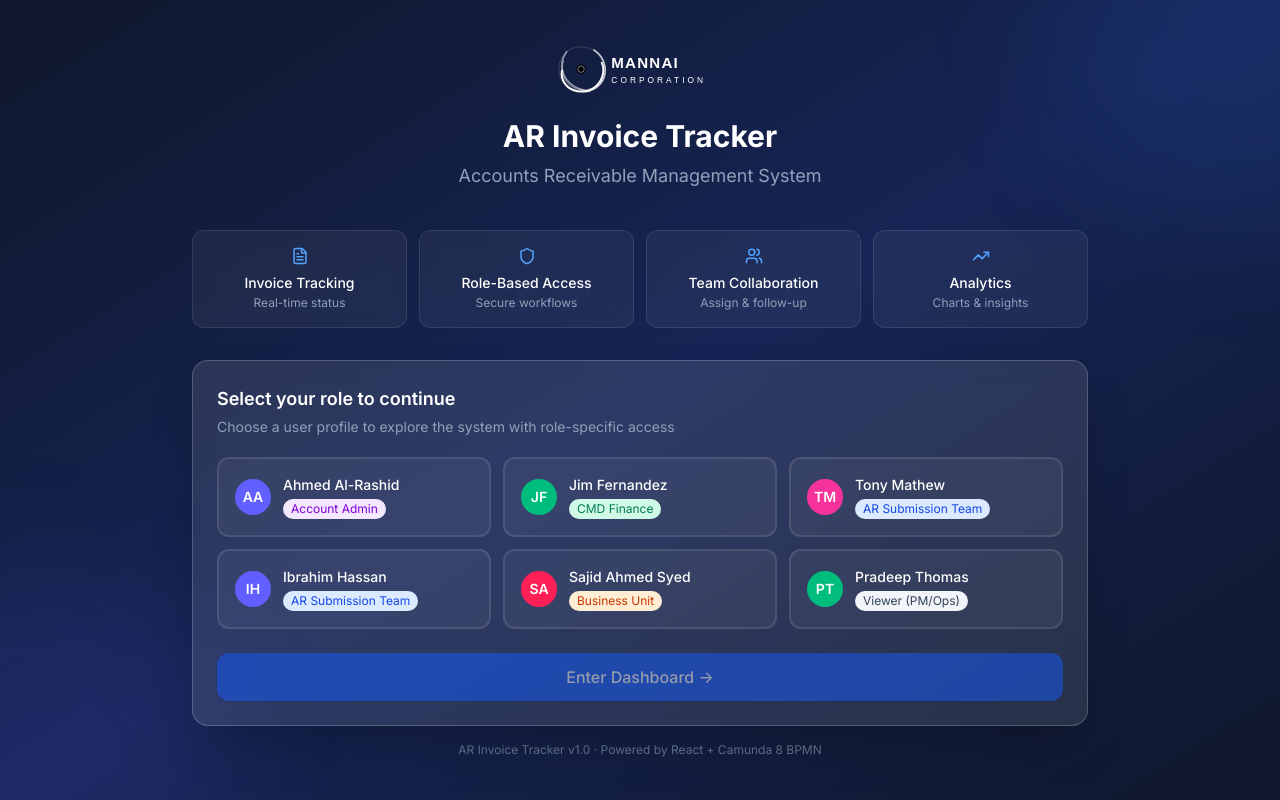
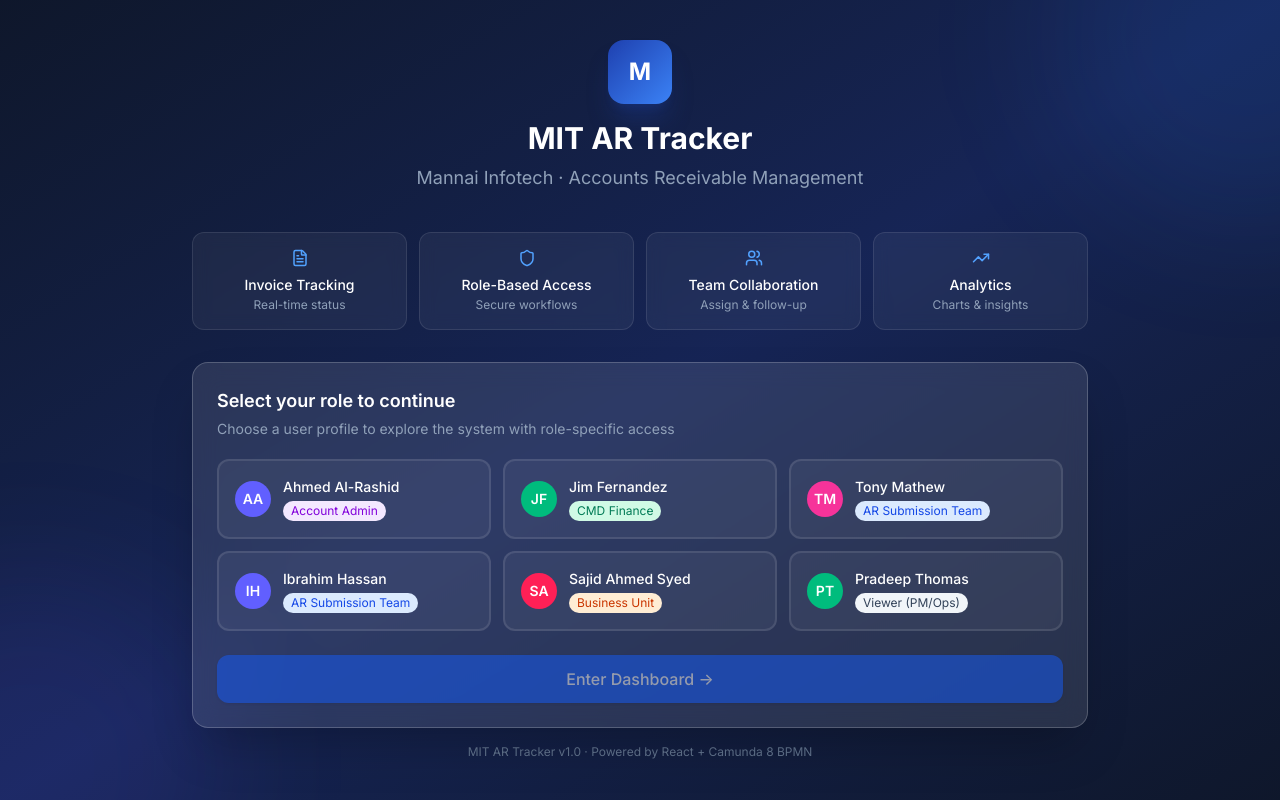
Before and after one commit to asifzashion/ar_invoice, a React (Vite) app: page / in a window 1280 px wide. Built offline with nearby package versions, Linux system fonts and the light colour scheme; no server answers.

Commit message:
revert: restore original text branding (MIT AR Tracker / Mannai Infotech)

```diff
--- a/src/components/layout/Header.tsx
+++ b/src/components/layout/Header.tsx
@@ -39,16 +39,11 @@
         </button>
         <div>
           <h1 className="text-lg font-semibold text-slate-900">
-            {viewTitles[activeView] || 'AR Invoice Tracker'}
+            {viewTitles[activeView] || 'MIT AR Tracker'}
           </h1>
-          <div className="hidden sm:block mt-0.5">
-            <img
-              src="/mannai-logo.svg"
-              alt="Mannai Corporation"
-              className="h-4 w-auto"
-              style={{ filter: 'brightness(0) saturate(100%) invert(40%) sepia(0%) saturate(0%) hue-rotate(0deg)' }}
-            />
-          </div>
+          <p className="text-xs text-slate-500 hidden sm:block">
+            Mannai Infotech · Accounts Receivable
+          </p>
         </div>
       </div>
 
--- a/src/components/layout/Sidebar.tsx
+++ b/src/components/layout/Sidebar.tsx
@@ -103,19 +103,14 @@
         )}
       >
         {/* Logo */}
-        <div className="flex items-center px-4 py-4 border-b border-slate-700/50 min-h-[64px]">
-          {sidebarOpen ? (
-            <div className="animate-fade-in w-full">
-              <img
-                src="/mannai-logo.svg"
-                alt="Mannai Corporation"
-                className="h-9 w-auto object-contain"
-              />
-              <p className="text-xs text-slate-400 mt-1 tracking-wide">AR Invoice Tracker</p>
-            </div>
-          ) : (
-            <div className="w-8 h-8 rounded-lg gradient-primary flex items-center justify-center flex-shrink-0 mx-auto">
-              <span className="text-white font-bold text-sm">M</span>
+        <div className="flex items-center gap-3 px-4 py-5 border-b border-slate-700/50">
+          <div className="w-8 h-8 rounded-lg gradient-primary flex items-center justify-center flex-shrink-0">
+            <span className="text-white font-bold text-sm">M</span>
+          </div>
+          {sidebarOpen && (
+            <div className="animate-fade-in overflow-hidden">
+              <p className="font-bold text-sm leading-tight">MIT AR Tracker</p>
+              <p className="text-xs text-slate-400">Mannai Infotech</p>
             </div>
           )}
         </div>
--- a/src/pages/LoginPage.tsx
+++ b/src/pages/LoginPage.tsx
@@ -26,16 +26,12 @@
       <div className="w-full max-w-4xl relative">
         {/* Header */}
         <div className="text-center mb-10">
-          <div className="flex justify-center mb-5">
-            <img
-              src="/mannai-logo.svg"
-              alt="Mannai Corporation"
-              className="h-14 w-auto object-contain"
-            />
+          <div className="inline-flex items-center justify-center w-16 h-16 rounded-2xl gradient-primary shadow-xl shadow-blue-900/40 mb-4">
+            <span className="text-white font-bold text-2xl">M</span>
           </div>
-          <h1 className="text-3xl font-bold text-white mb-2">AR Invoice Tracker</h1>
+          <h1 className="text-3xl font-bold text-white mb-2">MIT AR Tracker</h1>
           <p className="text-slate-400 text-lg">
-            Accounts Receivable Management System
+            Mannai Infotech · Accounts Receivable Management
           </p>
         </div>
 
@@ -115,7 +111,7 @@
         </div>
 
         <p className="text-center text-slate-500 text-xs mt-4">
-          AR Invoice Tracker v1.0 · Powered by React + Camunda 8 BPMN
+          MIT AR Tracker v1.0 · Powered by React + Camunda 8 BPMN
         </p>
       </div>
     </div>
```
